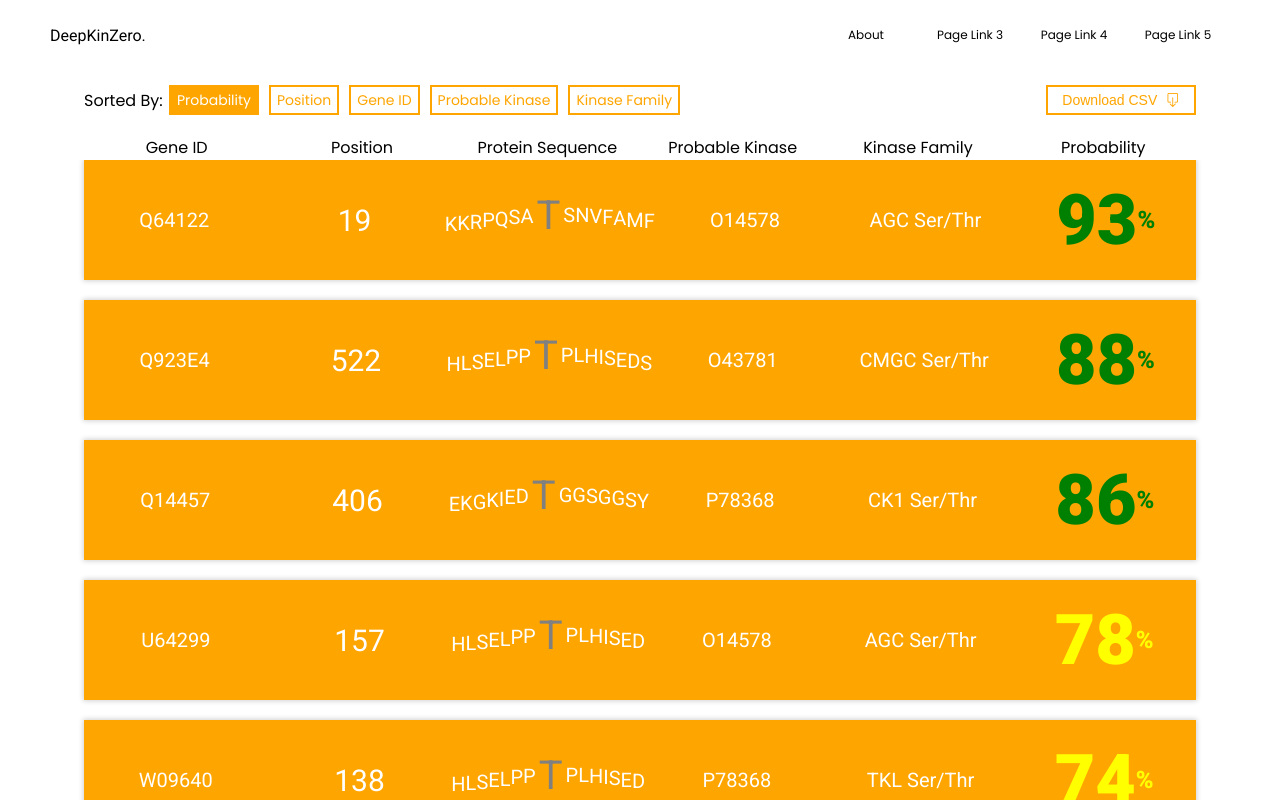
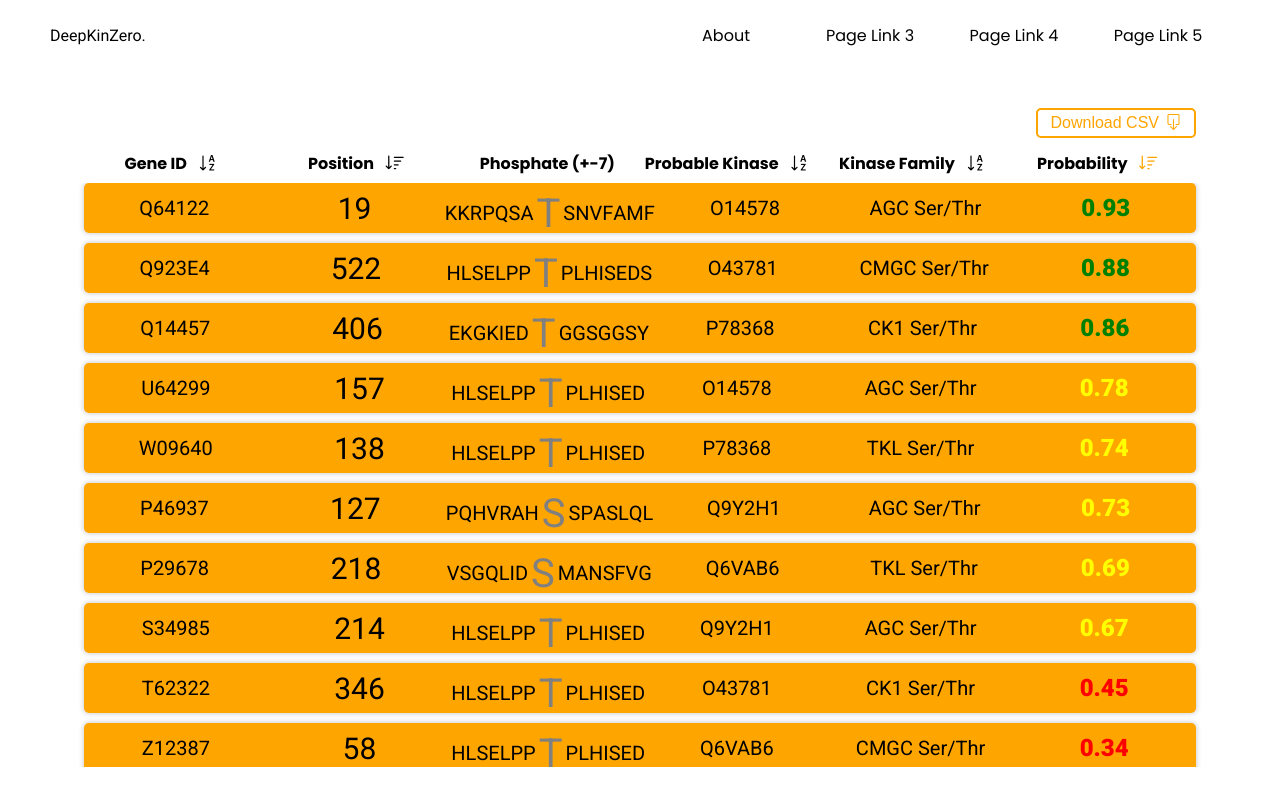
Before and after one commit to yesencan/ENS491-Project, a React (Create React App) app in the folder client/: page /results in a window 1280 px wide. Built offline with nearby package versions, Linux system fonts and the light colour scheme.

Commit message:
ui fixes after hoca's feedback

```diff
--- a/client/src/components/Launch/Intro.jsx
+++ b/client/src/components/Launch/Intro.jsx
@@ -1,19 +1,5 @@
 import React from "react";
 import styled, { keyframes } from "styled-components";
-
-const RotateAnimation = keyframes`
-  0% {
-    transform: rotate(0deg) scale(0.7);
-  }
-
-  50% {
-    transform: rotate(180deg) scale(0.7);
-  }
-
-  100% {
-    transform: rotate(360deg) scale(0.7);
-  }
-`;
 
 const Container = styled.div`
   width: 100vw;
@@ -81,14 +67,6 @@ const VisualizationContainer = styled.div`
   z-index: 4;
 `;
 
-const ProteinImage = styled.img`
-  position: absolute;
-  top: -70%;
-  right: -20%;
-  animation: ${RotateAnimation} 50s linear infinite;
-  user-select: none;
-`;
-
 const AboutContainer = styled.div`
   grid-column: 1 / 3;
   grid-row: 2 / 3;
@@ -135,9 +113,7 @@ const Intro = () => {
         </SubTitle>
         <TryButton>Try DeepKinZero</TryButton>
       </TitleContainer>
-      <VisualizationContainer>
-        <ProteinImage src="./images/protein.png" />
-      </VisualizationContainer>
+      <VisualizationContainer></VisualizationContainer>
       <AboutContainer>
         <DefinitionContainer>
           <DefinitionTitle>What is DeepKinZero?</DefinitionTitle>
--- a/client/src/components/Launch/Navbar.jsx
+++ b/client/src/components/Launch/Navbar.jsx
@@ -25,16 +25,17 @@ const ButtonContainer = styled.div`
 `;
 
 const Button = styled.div`
-  width: 80px;
+  width: 120px;
   height: 30px;
   margin: 10px;
   display: flex;
   align-items: center;
   justify-content: center;
   font-family: "Poppins";
-  font-size: 12px;
+  font-size: 16px;
   transition: 0.2s all;
   border: 2px solid transparent;
+  border-radius: 5px;
   cursor: pointer;
   &:hover {
     border: 2px solid orange;
--- a/client/src/data/output.json
+++ b/client/src/data/output.json
@@ -6,7 +6,7 @@
       "proteinSeq": "PQHVRAHSSPASLQL",
       "probKinase": "Q9Y2H1",
       "kinaseFamily": "AGC Ser/Thr",
-      "probability": "73"
+      "probability": "0.73"
     },
     {
       "geneId": "Q14457",
@@ -14,7 +14,7 @@
       "proteinSeq": "EKGKIEDTGGSGGSY",
       "probKinase": "P78368",
       "kinaseFamily": "CK1 Ser/Thr",
-      "probability": "86"
+      "probability": "0.86"
     },
     {
       "geneId": "P29678",
@@ -22,7 +22,7 @@
       "proteinSeq": "VSGQLIDSMANSFVG",
       "probKinase": "Q6VAB6",
       "kinaseFamily": "TKL Ser/Thr",
-      "probability": "69"
+      "probability": "0.69"
     },
     {
       "geneId": "Q64122",
@@ -30,7 +30,7 @@
       "proteinSeq": "KKRPQSATSNVFAMF",
       "probKinase": "O14578",
       "kinaseFamily": "AGC Ser/Thr",
-      "probability": "93"
+      "probability": "0.93"
     },
     {
       "geneId": "Q923E4",
@@ -38,7 +38,7 @@
       "proteinSeq": "HLSELPPTPLHISEDS",
       "probKinase": "O43781",
       "kinaseFamily": "CMGC Ser/Thr",
-      "probability": "88"
+      "probability": "0.88"
     },
     {
       "geneId": "T62322",
@@ -46,7 +46,7 @@
       "proteinSeq": "HLSELPPTPLHISED",
       "probKinase": "O43781",
       "kinaseFamily": "CK1 Ser/Thr",
-      "probability": "45"
+      "probability": "0.45"
     },
     {
       "geneId": "U64299",
@@ -54,7 +54,7 @@
       "proteinSeq": "HLSELPPTPLHISED",
       "probKinase": "O14578",
       "kinaseFamily": "AGC Ser/Thr",
-      "probability": "78"
+      "probability": "0.78"
     },
     {
       "geneId": "Z12387",
@@ -62,7 +62,7 @@
       "proteinSeq": "HLSELPPTPLHISED",
       "probKinase": "Q6VAB6",
       "kinaseFamily": "CMGC Ser/Thr",
-      "probability": "34"
+      "probability": "0.34"
     },
     {
       "geneId": "S34985",
@@ -70,7 +70,7 @@
       "proteinSeq": "HLSELPPTPLHISED",
       "probKinase": "Q9Y2H1",
       "kinaseFamily": "AGC Ser/Thr",
-      "probability": "67"
+      "probability": "0.67"
     },
     {
       "geneId": "W09640",
@@ -78,7 +78,7 @@
       "proteinSeq": "HLSELPPTPLHISED",
       "probKinase": "P78368",
       "kinaseFamily": "TKL Ser/Thr",
-      "probability": "74"
+      "probability": "0.74"
     }
   ]
 }
--- a/client/src/pages/Input.jsx
+++ b/client/src/pages/Input.jsx
@@ -1,6 +1,6 @@
 import React, { useState } from "react";
 import styled from "styled-components";
-import { useRef } from 'react';
+import { useRef } from "react";
 
 const Container = styled.div`
   width: 100vw;
@@ -120,8 +120,8 @@ const CheckboxLabel = styled.label`
 `;
 
 const Checkbox = styled.input`
-    width: 20px;
-    height: 20px;
+  width: 20px;
+  height: 20px;
   margin-top: 5px;
 `;
 
@@ -223,13 +223,15 @@ const InputPage = () => {
     hiddenFileInput.current.click();
   };
 
-  const handleFileChange = event => {
+  const handleFileChange = (event) => {
     const fileUploaded = event.target.files[0];
 
     if (fileUploaded) {
       // Check if the file extension is ".fasta"
       const validExtensions = [".fasta"];
-      const isValidExtension = validExtensions.some((ext) => fileUploaded.name.toLowerCase().endsWith(ext));
+      const isValidExtension = validExtensions.some((ext) =>
+        fileUploaded.name.toLowerCase().endsWith(ext)
+      );
 
       if (isValidExtension) {
         // Valid file extension, proceed with handling the file
@@ -252,7 +254,7 @@ const InputPage = () => {
     <Container>
       <TabContainer>
         <Tab active={activeTab === 1} onClick={() => handleTabClick(1)}>
-          Gene ID
+          Uniprot ID
         </Tab>
         <Tab active={activeTab === 2} onClick={() => handleTabClick(2)}>
           Protein Sequence
@@ -263,7 +265,9 @@ const InputPage = () => {
           <>
             <Col>
               <Row>
-                <LoadSampleLink onClick={handleLoadSample}>Load Sample</LoadSampleLink>
+                <LoadSampleLink onClick={handleLoadSample}>
+                  Load Sample
+                </LoadSampleLink>
               </Row>
               <Row>
                 <InputLabel>Gene ID List</InputLabel>
@@ -274,7 +278,9 @@ const InputPage = () => {
                 />
               </Row>
               <Row>
-                <PredictButton onClick={handlePredictClick}>Predict</PredictButton>
+                <PredictButton onClick={handlePredictClick}>
+                  Predict
+                </PredictButton>
               </Row>
             </Col>
           </>
@@ -283,14 +289,17 @@ const InputPage = () => {
           <>
             <Col>
               <Row>
-                <LoadSampleLink onClick={handleLoadSample}>Load Sample</LoadSampleLink>
+                <LoadSampleLink onClick={handleLoadSample}>
+                  Load Sample
+                </LoadSampleLink>
               </Row>
               <Row>
                 <InputLabel>Protein Sequence</InputLabel>
                 <InputTextArea
                   placeholder={proteinSequencePlaceholderText}
                   value={proteinSequenceInputText}
-                  onChange={(e) => setProteinSequenceInputText(e.target.value)} />
+                  onChange={(e) => setProteinSequenceInputText(e.target.value)}
+                />
               </Row>
               <Row>
                 <SeparatorText>or</SeparatorText>
@@ -299,9 +308,17 @@ const InputPage = () => {
                 <FileUploadContainer>
                   <UploadButton onClick={handleFileUpload}>
                     Upload File
-                    <input type="file" accept=".fasta" ref={hiddenFileInput} onChange={handleFileChange} style={{ display: "none" }} />
+                    <input
+                      type="file"
+                      accept=".fasta"
+                      ref={hiddenFileInput}
+                      onChange={handleFileChange}
+                      style={{ display: "none" }}
+                    />
                   </UploadButton>
-                  <UploadedFileName>{uploadedFile ? uploadedFile.name : ""}</UploadedFileName>
+                  <UploadedFileName>
+                    {uploadedFile ? uploadedFile.name : ""}
+                  </UploadedFileName>
                 </FileUploadContainer>
               </Row>
               <Row>
@@ -325,7 +342,9 @@ const InputPage = () => {
                 </CheckboxContainer>
               </Row>
               <Row>
-                <PredictButton onClick={handlePredictClick}>Predict</PredictButton>
+                <PredictButton onClick={handlePredictClick}>
+                  Predict
+                </PredictButton>
               </Row>
             </Col>
           </>
--- a/client/src/pages/Output.jsx
+++ b/client/src/pages/Output.jsx
@@ -1,23 +1,6 @@
 import React, { useState } from "react";
 import styled, { keyframes } from "styled-components";
 import OutputData from "../data/output.json";
-
-const ShakeAnimation = keyframes`
-  0% {
-    transform: translateY(5px);
-    opacity: 1;
-  }
-
-  50% {
-    transform: translateY(-5px);
-    opacity: 1;
-  }
-
-  100% {
-    transform: translateY(5px);
-    opacity: 1;
-  }
-`;
 
 const FadeInAnimation = keyframes`
   from {
@@ -40,6 +23,15 @@ const Container = styled.div`
   justify-content: flex-end;
 `;
 
+const Wrapper = styled.div`
+  width: 100vw;
+  height: calc(100vh - 70px);
+  display: flex;
+  justify-content: center;
+  align-items: center;
+  flex-direction: column;
+`;
+
 const ResultsContainer = styled.div`
   width: 90%;
   height: auto;
@@ -50,20 +42,11 @@ const ResultsContainer = styled.div`
     display: none;
   }
 `;
-const Overlay = styled.div`
-  width: 100%;
-  height: 20%;
-  position: fixed;
-  left: 0;
-  bottom: 0;
-  background: linear-gradient(to top, white, transparent 90%);
-  z-index: 5;
-`;
 
 const Row = styled.div`
   width: calc(100% - 40px);
-  height: 120px;
-  margin: 0 20px 20px 20px;
+  height: 50px;
+  margin: 0 20px 10px 20px;
   background-color: orange;
   font-family: "Roboto";
   display: flex;
@@ -71,6 +54,7 @@ const Row = styled.div`
   animation: ${FadeInAnimation} 1s ease forwards;
   animation-delay: ${(props) => props.idx * 0.1}s;
   box-shadow: 0 0 5px 1px lightgray;
+  border-radius: 5px;
 `;
 
 const Table = styled.div`
@@ -88,9 +72,10 @@ const Label = styled.div`
   flex: 1;
   height: 100%;
   display: flex;
-  align-items: flex-end;
+  align-items: center;
   justify-content: center;
   font-family: "Poppins";
+  font-weight: bold;
   font-size: 16px;
   color: black;
 `;
@@ -101,7 +86,7 @@ const GeneId = styled.div`
   display: flex;
   align-items: center;
   justify-content: center;
-  color: white;
+  color: black;
   font-size: 20px;
 `;
 
@@ -111,7 +96,7 @@ const Position = styled.div`
   display: flex;
   align-items: center;
   justify-content: center;
-  color: white;
+  color: black;
   font-size: 30px;
 `;
 
@@ -121,7 +106,7 @@ const ProteinSequence = styled.div`
   display: flex;
   align-items: center;
   justify-content: center;
-  color: white;
+  color: black;
   font-size: 20px;
 `;
 
@@ -131,7 +116,7 @@ const ProbableKinase = styled.div`
   display: flex;
   align-items: center;
   justify-content: center;
-  color: white;
+  color: black;
   font-size: 20px;
 `;
 
@@ -141,7 +126,7 @@ const KinaseFamily = styled.div`
   display: flex;
   align-items: center;
   justify-content: center;
-  color: white;
+  color: black;
   font-size: 20px;
 `;
 
@@ -152,38 +137,22 @@ const Probability = styled.div`
   align-items: center;
   justify-content: center;
   color: ${(props) =>
-    props.probability > 80
+    props.probability > 0.8
       ? "green"
-      : props.probability > 50
+      : props.probability > 0.5
       ? "yellow"
       : "red"};
-  font-size: 70px;
+  font-size: 24px;
   font-weight: 700;
 `;
 
 const Letter = styled.span`
   font-size: ${(props) => (props.idx === 7 ? "40px" : "20px")};
-  color: ${(props) => (props.idx === 7 ? "gray" : "white")};
-  margin: ${(props) => (props.idx === 7 ? "3px" : "0")};
+  color: ${(props) => (props.idx === 7 ? "gray" : "black")};
+  margin: ${(props) => (props.idx === 7 ? "0 3px 0 3px" : "0")};
   transform: translateY(5px);
-  animation: ${ShakeAnimation} 6s infinite ease-in-out;
-  animation-delay: ${(props) => props.idx * 0.3}s;
   &:hover {
   }
-`;
-
-const SortTitle = styled.div`
-  position: absolute;
-  left: 20px;
-  bottom: 7.5px;
-`;
-
-const TagContainer = styled.div`
-  width: auto;
-  position: absolute;
-  left: 100px;
-  bottom: 5px;
-  display: flex;
 `;
 
 const Tag = styled.button`
@@ -191,13 +160,13 @@ const Tag = styled.button`
   height: 30px;
   margin: 0 5px 0 5px;
   display: flex;
+  border: none;
   align-items: center;
   justify-content: center;
-  border: 2px solid orange;
-  color: ${(props) => (props.isClicked ? "white" : "orange")};
+  color: ${(props) => (props.isClicked ? "orange" : "black")};
   font-family: "Poppins";
-  font-size: 14px;
-  background-color: ${(props) => (props.isClicked ? "orange" : "white")};
+  font-size: 20px;
+  background-color: transparent;
   transition: 0.2s all;
   cursor: pointer;
   &:hover {
@@ -206,7 +175,7 @@ const Tag = styled.button`
 `;
 
 const DownloadCSV = styled.button`
-  width: 150px;
+  width: 160px;
   height: 30px;
   position: absolute;
   right: 20px;
@@ -217,7 +186,8 @@ const DownloadCSV = styled.button`
   border: 2px solid orange;
   color: orange;
   background-color: white;
-  font-size: 14px;
+  font-size: 16px;
+  border-radius: 5px;
   transition: 0.2s all;
   cursor: pointer;
   &:hover {
@@ -235,51 +205,60 @@ const Output = () => {
   };
   return (
     <Container>
+      <Wrapper>
         <Table>
           <DownloadCSV>
             Download CSV <i class="bi bi-box-arrow-down"></i>
           </DownloadCSV>
-        <SortTitle>Sorted By:</SortTitle>
-        <TagContainer>
+        </Table>
+        <Table>
+          <Label>
+            Gene ID{" "}
+            <Tag
+              isClicked={sortBy === "geneID"}
+              onClick={() => handleSort("geneID")}
+            >
+              <i class="bi bi-sort-alpha-down"></i>
+            </Tag>
+          </Label>
+          <Label>
+            Position{" "}
+            <Tag
+              isClicked={sortBy === "position"}
+              onClick={() => handleSort("position")}
+            >
+              {" "}
+              <i class="bi bi-sort-down"></i>
+            </Tag>
+          </Label>
+          <Label>Phosphate (+-7)</Label>
+          <Label>
+            Probable Kinase{" "}
+            <Tag
+              isClicked={sortBy === "probableKinase"}
+              onClick={() => handleSort("probableKinase")}
+            >
+              <i class="bi bi-sort-alpha-down"></i>
+            </Tag>
+          </Label>
+          <Label>
+            Kinase Family{" "}
+            <Tag
+              isClicked={sortBy === "kinaseFamily"}
+              onClick={() => handleSort("kinaseFamily")}
+            >
+              <i class="bi bi-sort-alpha-down"></i>
+            </Tag>
+          </Label>
+          <Label>
+            Probability{" "}
             <Tag
               isClicked={sortBy === "probability"}
               onClick={() => handleSort("probability")}
             >
-            Probability
+              <i class="bi bi-sort-down"></i>
             </Tag>
-          <Tag
-            isClicked={sortBy === "position"}
-            onClick={() => handleSort("position")}
-          >
-            Position
-          </Tag>
-          <Tag
-            isClicked={sortBy === "geneID"}
-            onClick={() => handleSort("geneID")}
-          >
-            Gene ID
-          </Tag>
-          <Tag
-            isClicked={sortBy === "probableKinase"}
-            onClick={() => handleSort("probableKinase")}
-          >
-            Probable Kinase
-          </Tag>
-          <Tag
-            isClicked={sortBy === "kinaseFamily"}
-            onClick={() => handleSort("kinaseFamily")}
-          >
-            Kinase Family
-          </Tag>
-        </TagContainer>
-      </Table>
-      <Table>
-        <Label>Gene ID</Label>
-        <Label>Position</Label>
-        <Label>Protein Sequence</Label>
-        <Label>Probable Kinase</Label>
-        <Label>Kinase Family</Label>
-        <Label>Probability</Label>
+          </Label>
         </Table>
         <ResultsContainer>
           {OutputData.results
@@ -315,11 +294,12 @@ const Output = () => {
                 <ProbableKinase>{item.probKinase}</ProbableKinase>
                 <KinaseFamily>{item.kinaseFamily}</KinaseFamily>
                 <Probability probability={parseFloat(item.probability)}>
-                {item.probability} <span style={{ fontSize: "24px" }}>%</span>
+                  {item.probability} <span style={{ fontSize: "24px" }}></span>
                 </Probability>
               </Row>
             ))}
         </ResultsContainer>
+      </Wrapper>
     </Container>
   );
 };
```
Also changed, not shown: client/public/images/protein.png (deleted). Lines whose indentation alone changed are shown as unchanged.
